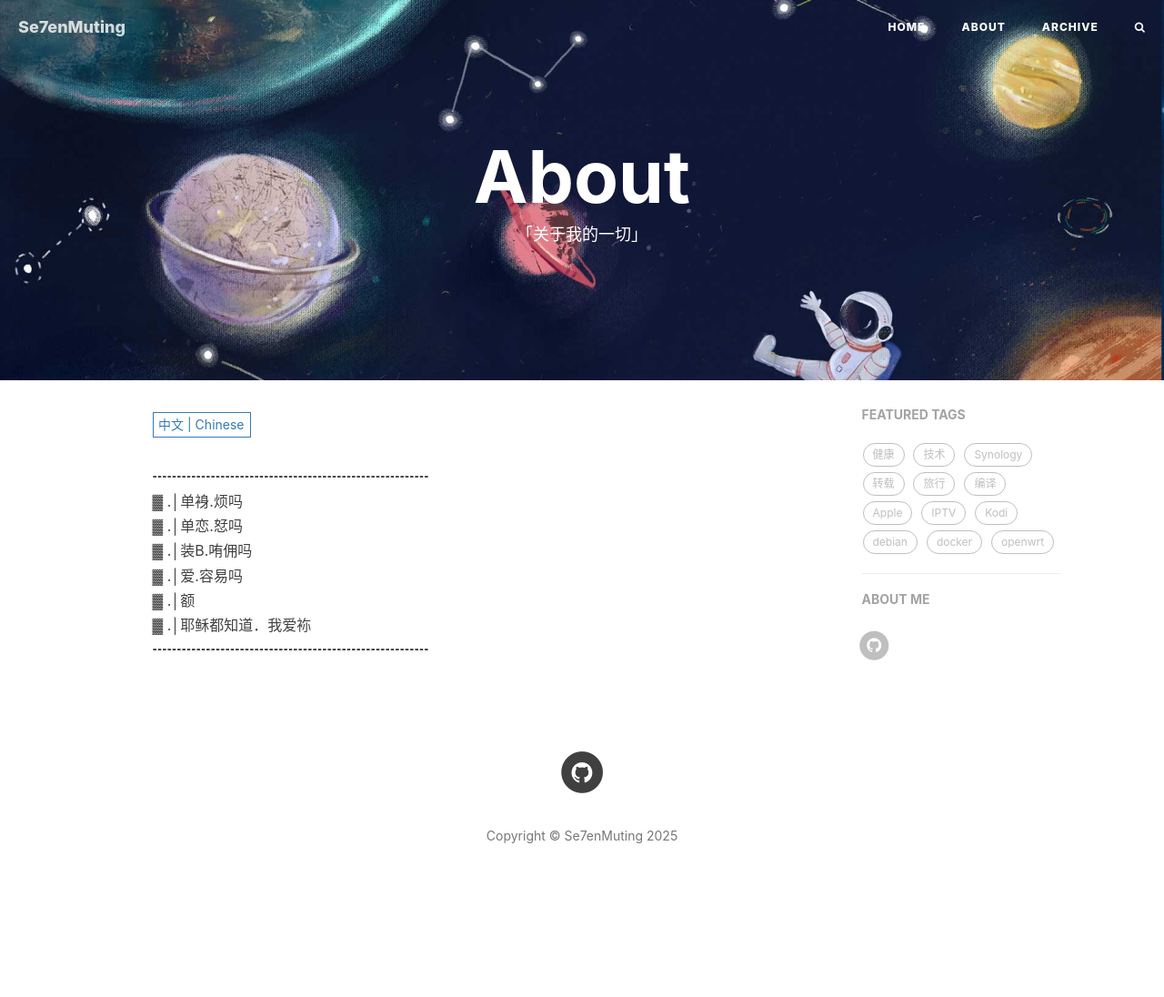
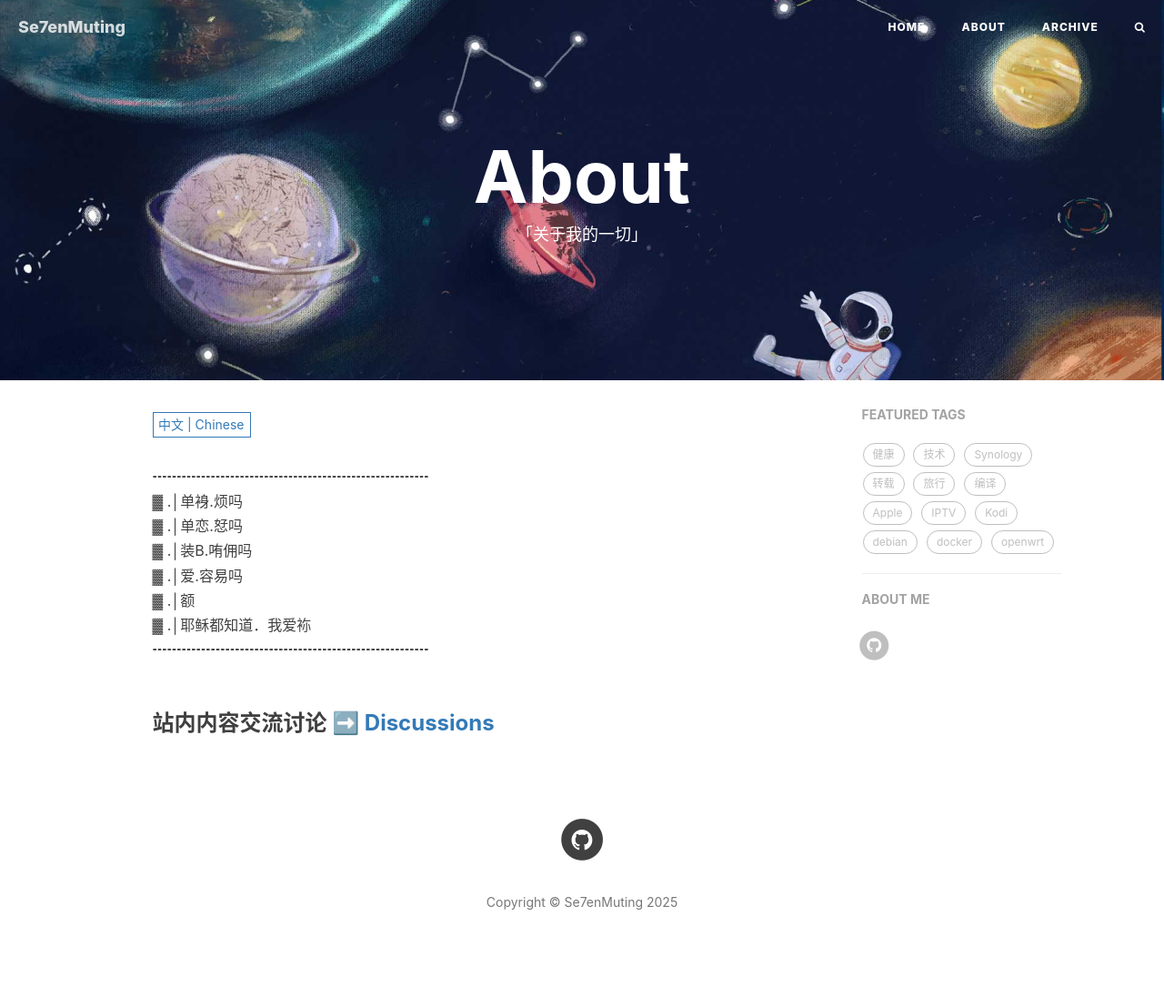
Before and after one commit to se7enmuting/Se7enMuting.github.io, a Jekyll site: the page built from about.html, in a window 1280 px wide. Shown: the whole page at 91% size. Built offline with Jekyll 4.4.1, drawn with Linux system fonts in a browser that asks for light colours; nearby versions of some CDN libraries; comment, search, counter and statistics services are not loaded; before the commit the page ends 1023 px from its top, so only the background shows below that.

Commit message:
Update zh.md

```diff
--- a/_includes/about/zh.md
+++ b/_includes/about/zh.md
@@ -7,3 +7,5 @@
 ▓ .│额
 ▓ .│耶稣都知道．我爱袮
 ┅┅┅┅┅┅┅┅┅┅┅┅┅┅┅┅┅┅┅
+
+### 站内内容交流讨论 ➡️ [Discussions](https://github.com/se7enmuting/Se7enMuting.github.io/discussions)
```
